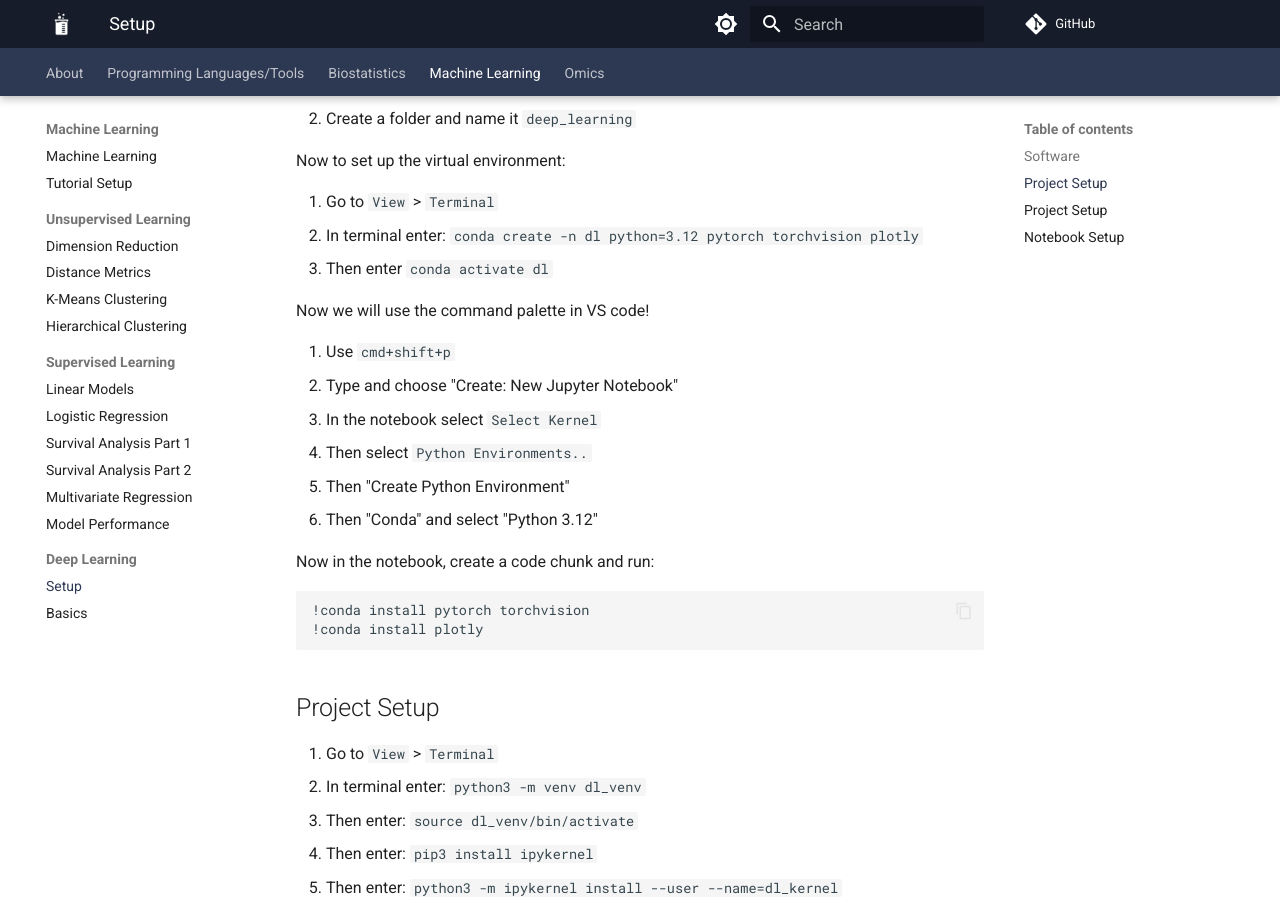
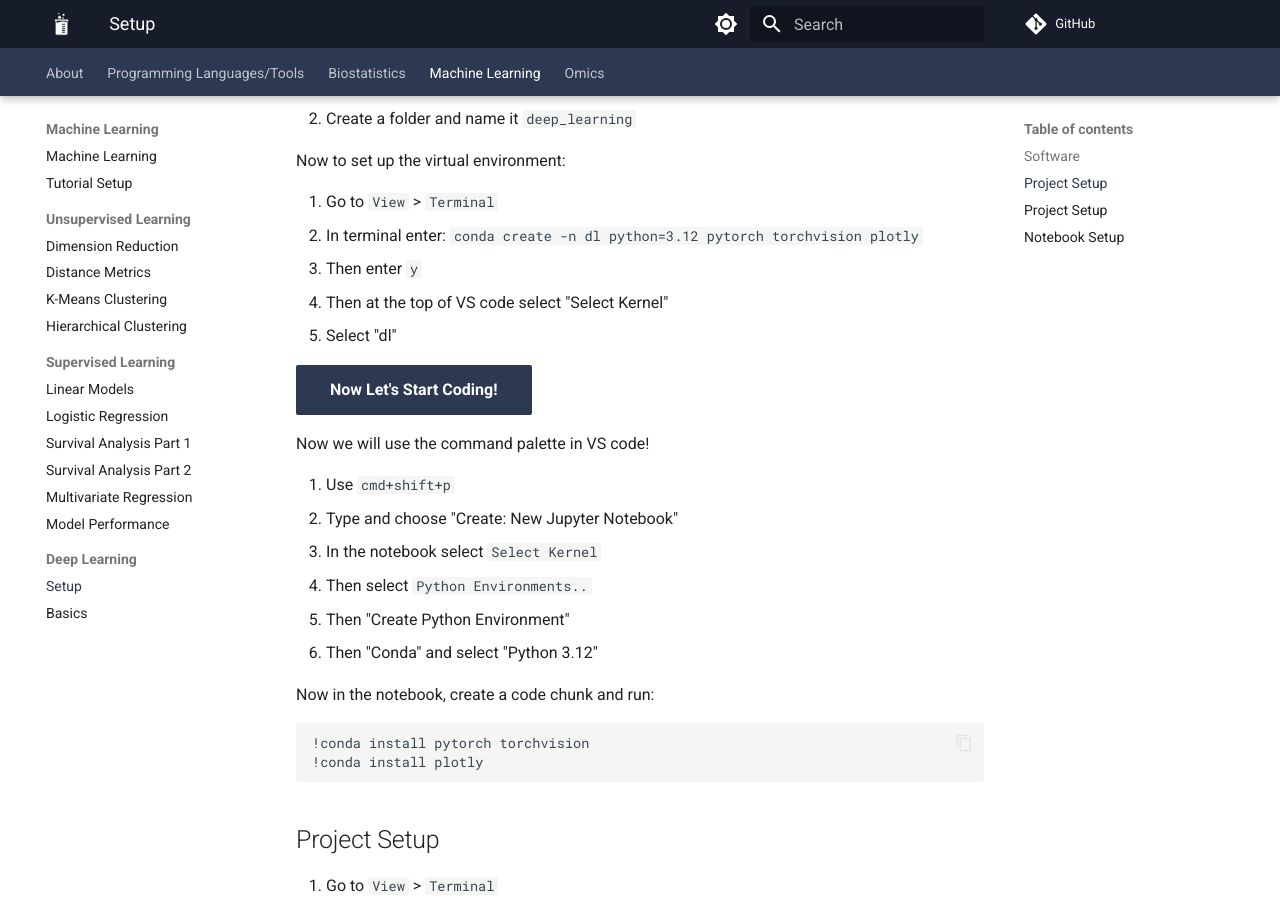
Before and after one commit to comp-tox-jhu/CompToxLab, an MkDocs documentation site: the page built from docs/machine_learning/deep_learning/00_setup.md, in a window 1280 px wide and 900 px high, scrolled down 798 px. Built offline with MkDocs 1.6.1 and Material for MkDocs 9.7.7, drawn with Linux system fonts in a browser that asks for light colours; comment, search, counter and statistics services are not loaded.

Commit message:
Update 00_setup.md

```diff
--- a/docs/machine_learning/deep_learning/00_setup.md
+++ b/docs/machine_learning/deep_learning/00_setup.md
@@ -26,7 +26,11 @@ Now to set up the virtual environment:
 
 1. Go to `View` > `Terminal`
 2. In terminal enter: `conda create -n dl python=3.12 pytorch torchvision plotly`
-3. Then enter `conda activate dl`
+3. Then enter `y`
+4. Then at the top of VS code select "Select Kernel"
+5. Select "dl"
+
+[Now Let's Start Coding!](./basics.md){ .md-button .md-button--primary}
 
 Now we will use the command palette in VS code!
 
```
